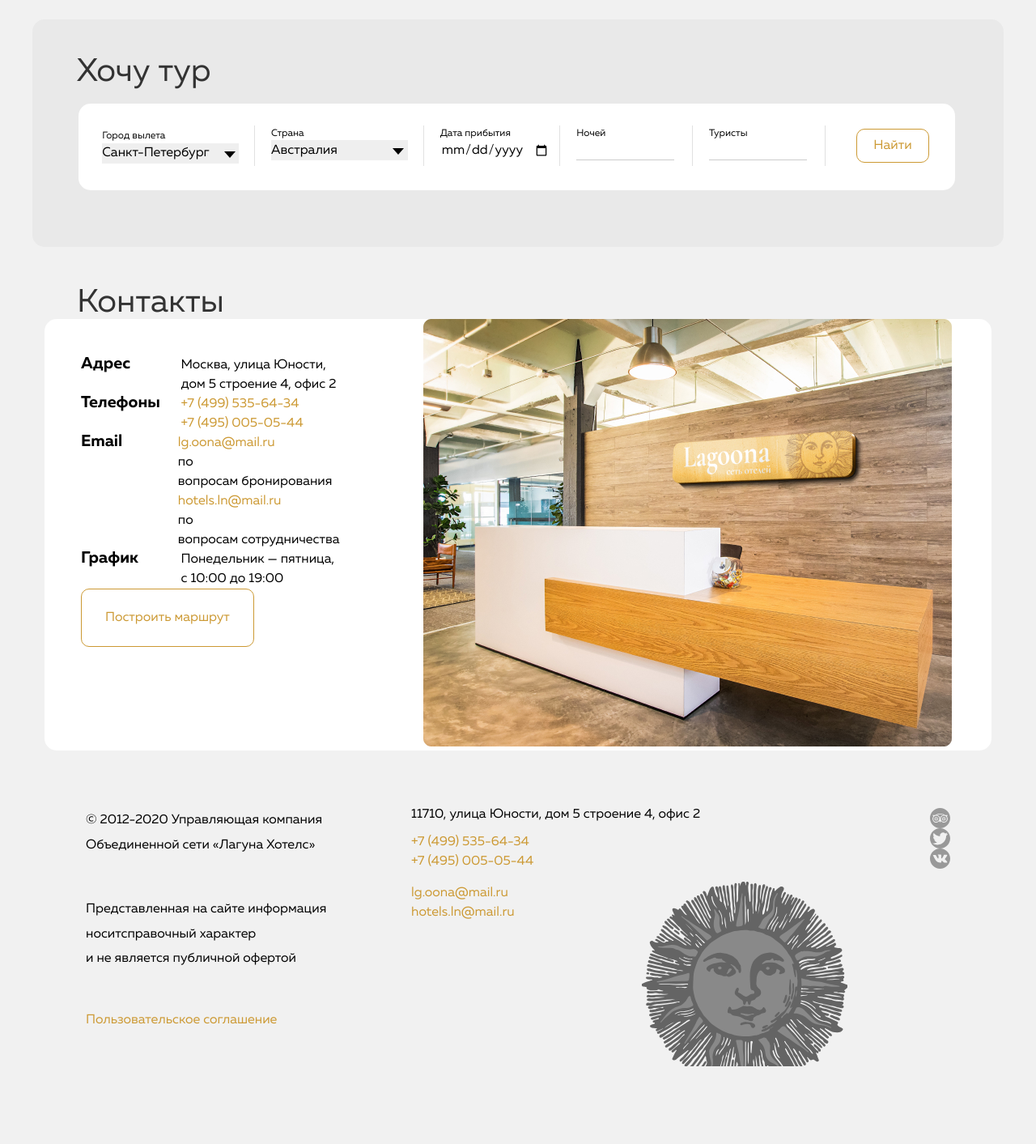
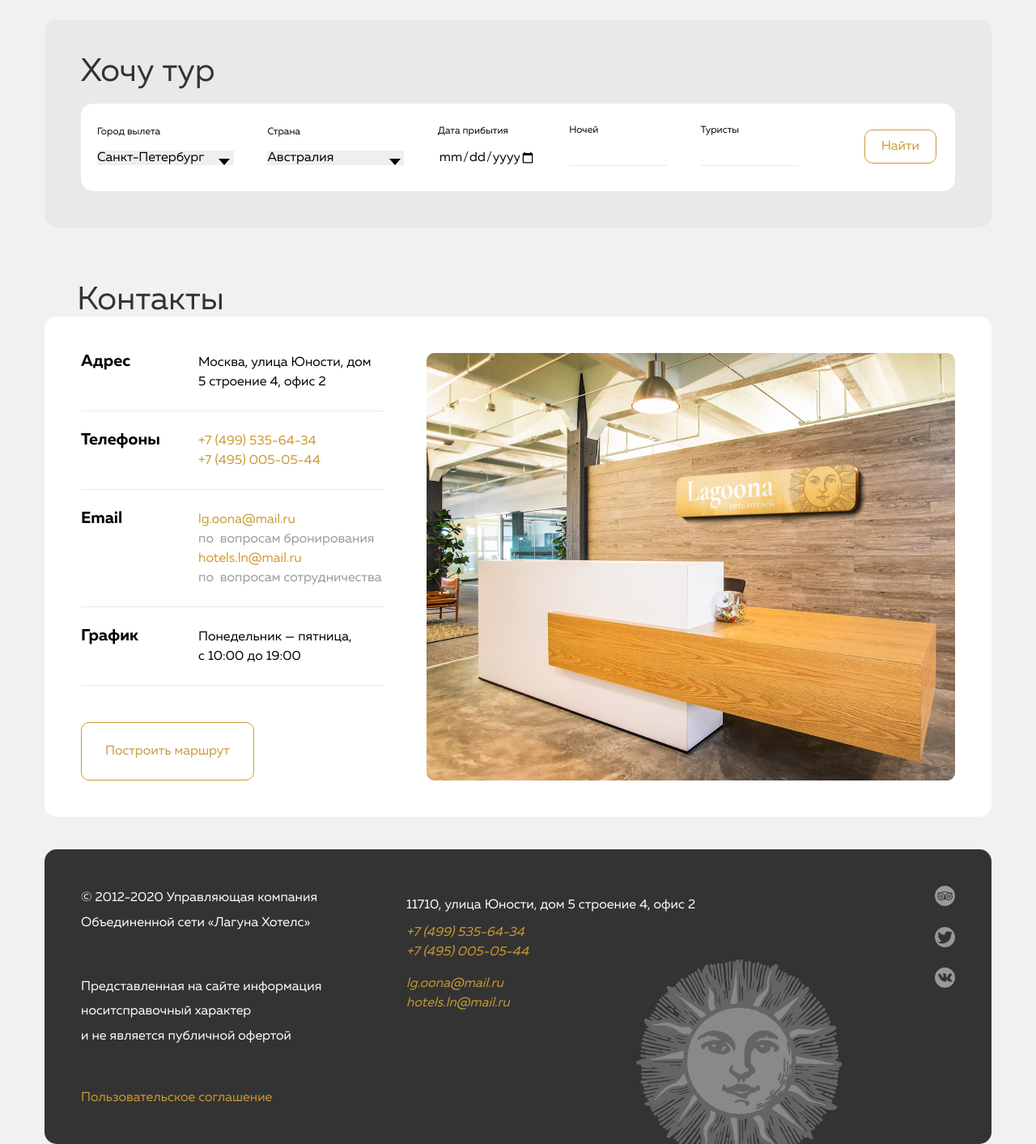
Before and after one commit to Molinc/weblayout, a plain HTML site: page 09_advanced-html/index.html in a window 1280 px wide. Shown: the part 4240-5653 px from the top of the page at 81% size. Before the commit the page ends 5557 px from the top, so only its background shows below. Drawn offline with Linux system fonts and the light colour scheme; files whose address does not match are found by name.

Commit message:
Исправил

```diff
--- a/09_advanced-html/CSS/style.css
+++ b/09_advanced-html/CSS/style.css
@@ -93,7 +93,7 @@ body {
 }
 
 .main {
-    margin-bottom: 20px;
+    margin-bottom: 40px;
 }
 
 .section-title {
@@ -616,41 +616,37 @@ body {
     height: 15px;
     transition: transform 0.3s linear;
 }
+
 /*tour*/
 
+.tour{margin-bottom:  70px ;}
 
 .container_tour {
     background-color: #e9e9e9;
     border-radius: 15px;
-    padding: 45px 60px 70px 57px;
-    margin-bottom: 49px;
+    padding: 45px;
 }
 
 .tour-title {
     margin-bottom: 19px;
-    margin-left: -42px;
+    padding-left: 0;
 }
 
 .tour-form {
     display: flex;
-    flex-direction: row;
-    justify-content: space-around;
+    justify-content: space-between;
     align-items: center;
 }
 
-.tour-form__header {
-    font-size: .75rem;
-    margin-bottom: 1px;
+.tour-form__header{
+  font-family: Muller;
+  font-size: 12px;
+  display: block;
+  margin-bottom: 15px;
 }
 
-.tour-form div:not(:first-child) {
-    height: 50px;
-    border-left: 1px solid #e1e1e1
-}
-
-.tour-form div select {
+.tour-form__header-select {
     width: 169px;
-    height: 25px;
     border: none;
     -webkit-appearance: none;
     appearance: none;
@@ -658,12 +654,6 @@ body {
     background-position: calc(100% - .313rem) .625rem;
     background-size: .85em auto;
     background-repeat: no-repeat;
-    z-index: 10
-}
-
-.tour-form div [type=number] {
-    border: none;
-    border-bottom: 1px solid #ccc
 }
 
 .container_form{
@@ -671,37 +661,14 @@ body {
     border-radius: 15px;
   padding: 27px 23px 30px 20px;}
 
-.tour-form__departure {
-    width: 169px
-}
+  .tour-form__label-input{
+    width: 121px;
+    border: none;
+  }
 
-.tour-form__arrival {
-    width: 190px;
-    padding: 0 20px
-}
-
-.tour-form__date {
-    width: 150px;
-    padding: 0 20px
-}
-
-.tour-form__date [type=date] {
-    width: 135px;
-    height: 25px;
-    border: none
-}
-
-.tour-form__night,.tour-form__people {
-    width: 145px;
-    padding-left: 20px;
-    padding-right: 30px
-}
-
-.tour-form__night input,.tour-form__people input {
-    width: 121px;
-    height: 25px;
-    border: none
-}
+  .tour-form__label-bottom{
+    margin-bottom: 1px;
+  border-bottom: 1px solid #e9e9e9;}
 
 .tour-form__btn {
     width: 129px;
@@ -712,39 +679,48 @@ body {
 
 /*contacts*/
 
-.contacts {
-    margin-bottom: 20px;
-}
-
 .contacts-content {
+    padding: 45px;
     justify-content: space-between;
     background-color: var(--white);
     border-radius: 15px;
 }
 
-.address {
-    width: 35%;
-    font-style: normal;
-    padding: 45px;
+.contacts-address {
+    max-width: 375px;
+    width: 100%;
+}
+
+.contacts-address__address{
+font-style: normal;
+margin-bottom: 45px;
 }
 
 .contacts-item:last-child {
-    margin-bottom: 45px;
+    margin-bottom: 0;
 }
 
 .contacts-item-title {
-    margin: 0;
-    width: 145px;
-    font-weight: bold;
+    font-weight: 700;
     font-size: 20px;
     line-height: 20px;
 }
+
+.contacts-item{
+  padding-bottom: 23px;
+  margin-bottom: 25px;
+  border-bottom: 1px #e9e9e9 solid;
+  justify-content: space-between;
+}
+
+.contacts-item-email{color: #999;}
 
 .contacts-item-content {
     width: 230px;
     font-weight: normal;
     font-size: 16px;
     line-height: 150%;
+    margin: 0;
 }
 
 .contacts-links {
@@ -755,28 +731,14 @@ body {
     padding: 27px 29px;
 }
 
-.contacts-right {
-    width: 60%;
-    overflow: hidden;
-}
-
-.contacts-img {
-    background-image: url(../img/);
-}
-
-
 /*footer*/
 
 .container-footer {
-    justify-content: space-between;
-    padding: 51px;
-    padding-bottom: 45px;
+    padding: 45px;
     border-radius: 15px;
-}
-
-.container-footer-img {
-    background-image: url(../img/footer-bg.svg);
-    background-position: top 142px left 738px;
+    color: var(--white);
+    background-color:var(--light-grey);background-image: url(../img/footer-bg.svg);
+    background-position: 731px bottom;
     background-repeat: no-repeat;
 }
 
@@ -784,7 +746,9 @@ body {
     margin-right: 102px;
     max-width: 320px;
 }
-
+.footer-center-desr-li:nth-child(2) {
+  margin-bottom: 15px;
+}
 .footer-descr {
     margin: 0;
     width: 300px;
@@ -833,9 +797,10 @@ body {
     flex-direction: column;
     align-items: flex-end;
 }
+.footer-right-item{
+  margin-bottom: 20px;
+}
 
-.footer-right-link {
-    display: block;
-    width: 25px;
-    height: 25px;
+.footer-right-item:last-child{
+  margin-bottom: 0;
 }
--- a/09_advanced-html/index.html
+++ b/09_advanced-html/index.html
@@ -494,14 +494,15 @@
             </div>
         </section>
        <section id="tour" class="section tour">
-        <div class="container container_tour">
+        <div class="container ">
+          <div class="container_tour">
            <h2 class="section-title tour-title ">
                     Хочу тур
                 </h2>
       <form action="https://jsonplaceholder.typicode.com/posts" class="tour-form container_form" autocomplete="on" method="post">
-        <div class="tour-form__departure">
+        <label class="tour-form__label">
           <span class="tour-form__header">Город вылета</span>
-          <select name="departure" id="departure">
+          <select class="tour-form__header-select" name="departure" id="departure">
             <option value="Санкт-Петербург">Санкт-Петербург</option>
              <option value="Саранск">Саранск</option>
              <option value="Севастополь">Севастополь</option>
@@ -513,10 +514,10 @@
                 <option value="Сыктывкар">Сыктывкар</option>
 
           </select>
-        </div>
-        <div class="tour-form__arrival">
+        </label>
+        <label class="tour-form__label">
           <span class="tour-form__header">Страна </span>
-          <select name="arrival" id="arrival">
+          <select class="tour-form__header-select" name="arrival" id="arrival">
             <option value="Австралия">Австралия </option>
              <option value="Австрия">Австрия</option>
                 <option value="Азербайджан">Азербайджан</option>
@@ -526,26 +527,26 @@
                 <option value="Армения">Армения</option>
                 <option value="Белоруссия">Белоруссия</option>
                 <option value="Бельгия">Бельгия</option>
-
           </select>
-        </div>
-        <div class="tour-form__date">
+        </label>
+        <label class="tour-form__label">
           <span class="tour-form__header">Дата прибытия</span>
-          <input type="date" name="departure_date">
-        </div>
-        <div class="tour-form__night">
+          <input class="tour-form__label-input" type="date" name="departure_date">
+        </label>
+        <label class="tour-form__label">
           <span class="tour-form__header">Ночей</span>
-          <input type="number" name="night">
-        </div>
-        <div class="tour-form__people">
+          <input class="tour-form__label-input tour-form__label-bottom" type="number" name="night">
+        </label>
+        <label class="tour-form__label">
           <span class="tour-form__header">Туристы</span>
-          <input type="number" name="people" required>
-        </div>
+          <input class="tour-form__label-input tour-form__label-bottom" type="number" name="people" required>
+        </label>
         <div class="tour-form__btn">
           <button class="btn btn--tran">Найти</button>
         </div>
       </form>
 
+        </div>
     </div>
     </section>
         <section id="contacts" class="section contacts">
@@ -554,13 +555,15 @@
                     Контакты
                 </h2>
                 <div class="contacts-content contacts-img flex">
-                    <div class="address">
-                            <div class="contacts-item flex">
-                                <h3 class="contacts-item-title">Адрес</h3>
-                                <span class="contacts-item-content">Москва, улица Юности, дом 5&nbsp;строение&nbsp;4, офис&nbsp;2</span>
-                            </div>
-                            <div class="contacts-item flex">
-                                <h3 class="contacts-item-title">Телефоны</h3>
+                    <div class="contacts-address">
+                      <address  class="contacts-address__address">
+                      <ul class="list-reset">
+                            <li class="contacts-item flex">
+                                <strong class="contacts-item-title">Адрес</strong>
+                                <p class="contacts-item-content">Москва, улица Юности, дом 5&nbsp;строение&nbsp;4, офис&nbsp;2</p>
+                            </li>
+                            <li class="contacts-item flex">
+                                <strong class="contacts-item-title">Телефоны</strong>
                                 <div class="contacts-item-content contacts-links flex">
                                     <a href="tel:+74995356434" class="link contacts-link">
                   +7 (499) 535-64-34
@@ -569,9 +572,9 @@
                   +7 (495) 005-05-44
                 </a>
                                 </div>
-                            </div>
-                            <div class="contacts-item flex">
-                                <h3 class="contacts-item-title">Email</h3>
+                            </li>
+                            <li class="contacts-item flex">
+                                <strong class="contacts-item-title">Email</strong>
                                 <div class="contacts-item-content contacts-links flex">
                                     <a href="mailto:lg.oona@mail.ru" class="link contacts-link">lg.oona@mail.ru</a>
                                     <span class=" contacts-item-email">по&nbsp; вопросам&nbsp;бронирования</span>
@@ -579,26 +582,28 @@
                                     <span class="contacts-item-email">по&nbsp;  вопросам&nbsp;сотрудничества</span>
                             </div>
 
-                    </div>
-                    <div class="contacts-item flex">
-                                <h3 class="contacts-item-title">График</h3>
-                                <span class="contacts-item-content">Понедельник&nbsp;&mdash; пятница, с&nbsp;10:00 до&nbsp;19:00</span>
-                            </div>
+                    </li>
+                    <li class="contacts-item flex">
+                                <strong class="contacts-item-title">График</strong>
+                                <p class="contacts-item-content">Понедельник&nbsp;&mdash; пятница, с&nbsp;10:00 до&nbsp;19:00</p>
+                            </li>
+                          </ul>
+                        </address>
                         <button class="btn btn-reset contacts-btn">
             Построить маршрут
           </button>
 
                 </div>
-                <div class="contacts-right">
+
+
                     <img class="contacts-img" src="img/contacts.jpg" alt="Office photo">
-                </div>
             </div>
           </div>
         </section>
     </main>
     <footer class="footer">
         <div class="container">
-            <div class="container-footer container-footer-img flex">
+            <div class="container-footer flex">
                 <div class="footer-left">
                     <p class="footer-descr">
                         &copy;&nbsp;2012-2020 Управляющая компания Объединенной сети &laquo;Лагуна Хотелс&raquo;
@@ -608,19 +613,24 @@
                     </p>
                     <a href="#" class="link footer-left-link">Пользовательское соглашение</a>
                 </div>
-                <div class="footer-center flex">
-                    <div class="footer-center-desr">
+                <address class="footer-center flex">
+                    <p class="footer-center-desr">
                         11710, улица Юности, дом 5 строение 4, офис 2
-                    </div>
-                    <div class="footer-center-item flex">
+                    </p><ul class="list-reset">
+                      <li class="footer-center-desr-li flex">
                         <a href="tel:+74995356434" class="link footer-center-link">+7 (499) 535-64-34</a>
+                      </li>
+                      <li class="footer-center-desr-li flex">
                         <a href="tel:+74950050544" class="link footer-center-link">+7 (495) 005-05-44</a>
-                    </div>
-                    <div class="footer-center-item flex">
+                      </li>
+                      <li class="footer-center-desr-li flex">
                         <a href="mailto:lg.oona@mail.ru" class="link footer-center-link">lg.oona@mail.ru</a>
+                      </li>
+                        <li class="footer-center-desr-li flex">
                         <a href="mailto:hotels.ln@mail.ru" class="link footer-center-link">hotels.ln@mail.ru</a>
-                    </div>
-                </div>
+                      </li>
+                    </ul>
+                </address>
                 <ul class="footer-right-list list-reset flex">
                     <li class="footer-right-item">
                         <a href="#" class="footer-right-link">
```
